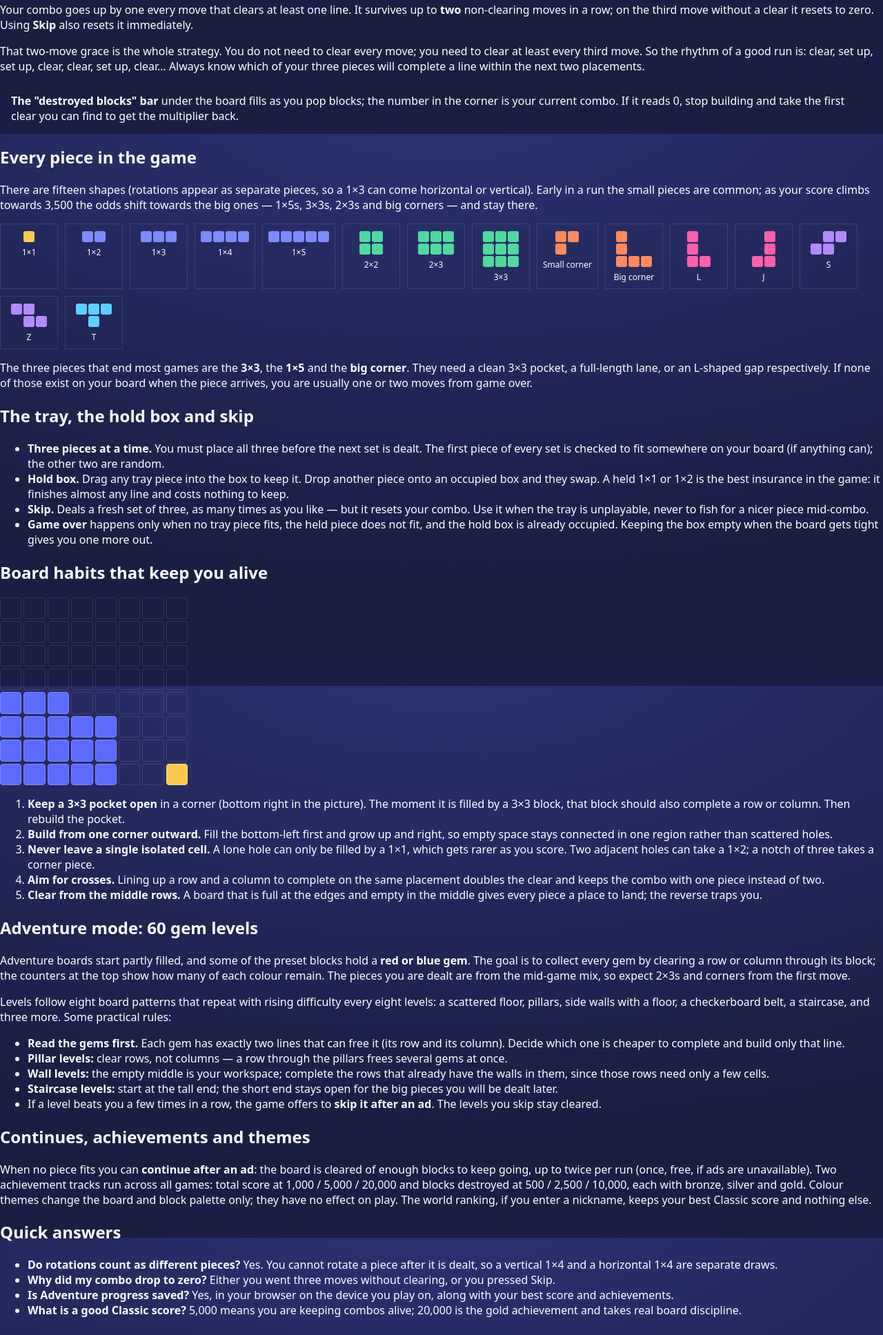
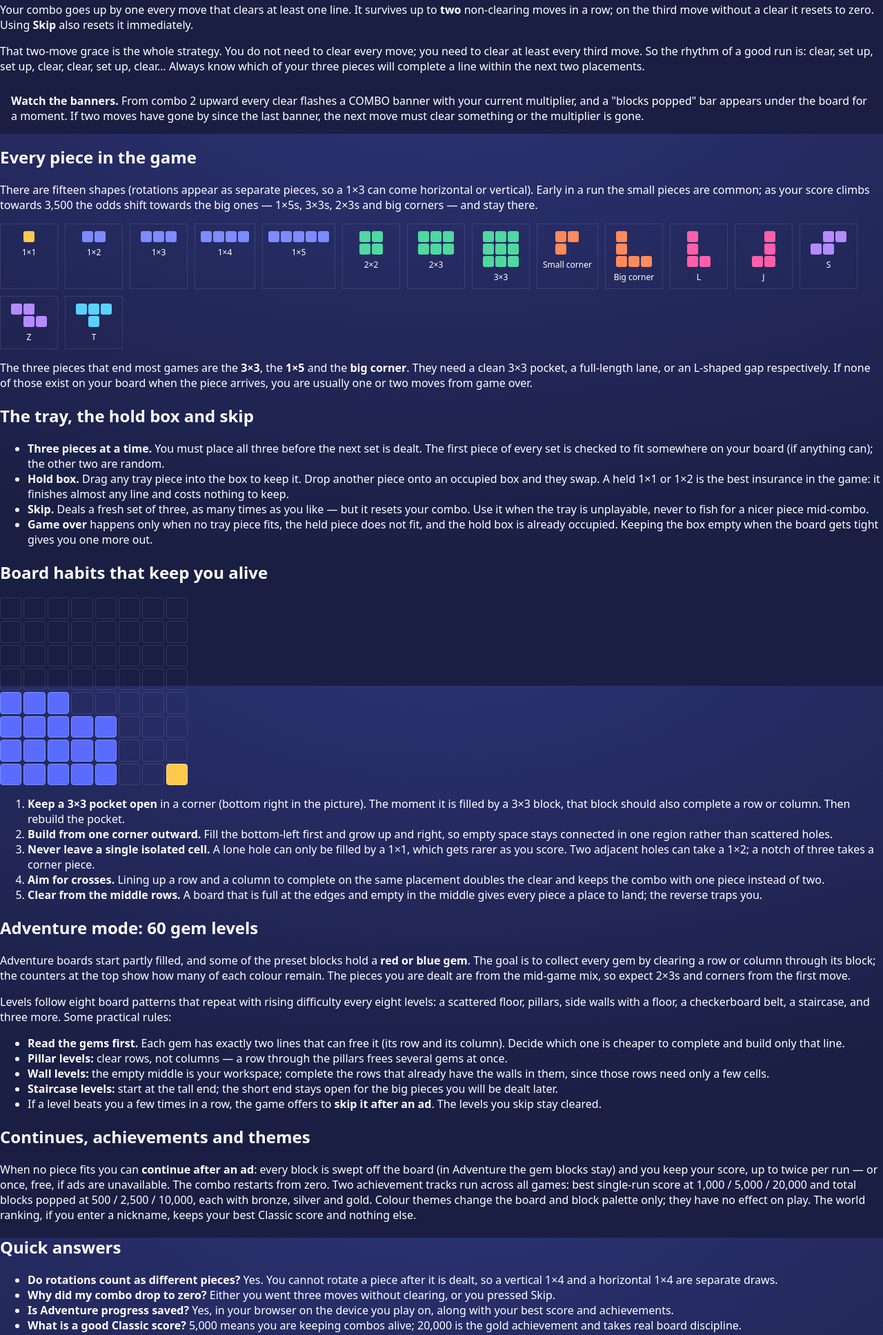
Before and after one commit to spicerpon/block-pop, a plain HTML site: page guide/index.html in a window 1280 px wide. Shown: the part 2206-4141 px from the top of the page at 69% size. Drawn offline with Linux system fonts and the light colour scheme; files that its build step writes are made by us from their sources.

Commit message:
Guide: combo banner, continue and achievement details match the game
Co-Authored-By: Claude Fable 5.1 <noreply@anthropic.com>
Claude-Session: https://claude.ai/code/session_014oLMYLP3BETqN89FR8K3GJ

```diff
--- a/guide/index.html
+++ b/guide/index.html
@@ -78,7 +78,7 @@
 <h2 id="combo">The combo rule</h2>
 <p>Your combo goes up by one every move that clears at least one line. It survives up to <strong>two</strong> non-clearing moves in a row; on the third move without a clear it resets to zero. Using <strong>Skip</strong> also resets it immediately.</p>
 <p>That two-move grace is the whole strategy. You do not need to clear every move; you need to clear at least every third move. So the rhythm of a good run is: clear, set up, set up, clear, clear, set up, clear… Always know which of your three pieces will complete a line within the next two placements.</p>
-<div class="tip"><p><strong>The "destroyed blocks" bar</strong> under the board fills as you pop blocks; the number in the corner is your current combo. If it reads 0, stop building and take the first clear you can find to get the multiplier back.</p></div>
+<div class="tip"><p><strong>Watch the banners.</strong> From combo 2 upward every clear flashes a COMBO banner with your current multiplier, and a "blocks popped" bar appears under the board for a moment. If two moves have gone by since the last banner, the next move must clear something or the multiplier is gone.</p></div>
 
 <h2 id="pieces">Every piece in the game</h2>
 <p>There are fifteen shapes (rotations appear as separate pieces, so a 1×3 can come horizontal or vertical). Early in a run the small pieces are common; as your score climbs towards 3,500 the odds shift towards the big ones — 1×5s, 3×3s, 2×3s and big corners — and stay there.</p>
@@ -115,7 +115,7 @@
 </ul>
 
 <h2 id="revive">Continues, achievements and themes</h2>
-<p>When no piece fits you can <strong>continue after an ad</strong>: the board is cleared of enough blocks to keep going, up to twice per run (once, free, if ads are unavailable). Two achievement tracks run across all games: total score at 1,000 / 5,000 / 20,000 and blocks destroyed at 500 / 2,500 / 10,000, each with bronze, silver and gold. Colour themes change the board and block palette only; they have no effect on play. The world ranking, if you enter a nickname, keeps your best Classic score and nothing else.</p>
+<p>When no piece fits you can <strong>continue after an ad</strong>: every block is swept off the board (in Adventure the gem blocks stay) and you keep your score, up to twice per run — or once, free, if ads are unavailable. The combo restarts from zero. Two achievement tracks run across all games: best single-run score at 1,000 / 5,000 / 20,000 and total blocks popped at 500 / 2,500 / 10,000, each with bronze, silver and gold. Colour themes change the board and block palette only; they have no effect on play. The world ranking, if you enter a nickname, keeps your best Classic score and nothing else.</p>
 
 <h2 id="faq">Quick answers</h2>
 <ul>
```
